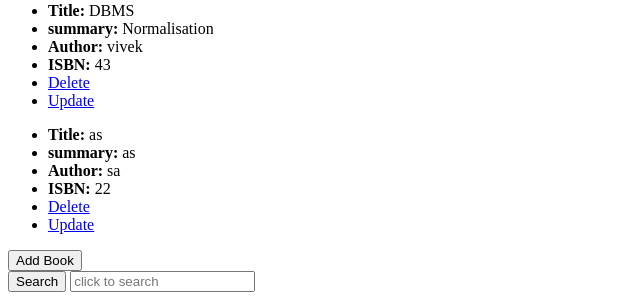
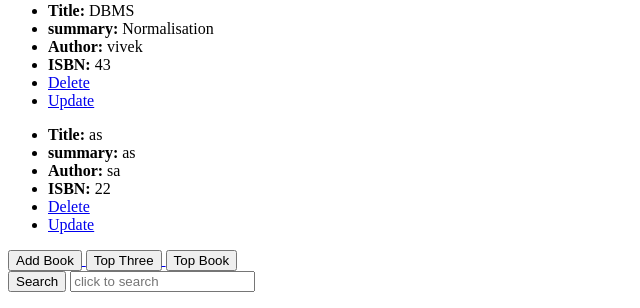
Before and after one commit to vivekyadav07/Library-app, a Django app: page /booklist1/ in a window 1280 px wide. Shown: the part 1056-1364 px from the top of the page, without its empty margins (0-640 px from the left). Run offline with Django 3.2, Linux system fonts and the light colour scheme; data comes from the database, SQL or seed files in the repository; both versions use the stored data as it was after the commit.

Commit message:
final commit

```diff
--- a/book/admin.py
+++ b/book/admin.py
@@ -3,9 +3,8 @@ from django.contrib import admin
 # Register your models here.
 # Register your models here.
 from .models import *
-
+@admin.register(Book)
 class Bookadmin(admin.ModelAdmin):
 
 
  list_display =['title','author','isbn']
-admin.site.register(Book)
--- a/book/urls.py
+++ b/book/urls.py
@@ -6,7 +6,8 @@ from .views import SearchResultsListView
 urlpatterns = [
    path('' ,views.index),
    path('booklist1/',views.BookListView,name="booklist1"),
-
+   path('topval/',views.BookListView1,name="topval"),
+   path('top/',views.BookListView2,name="top"),
    path("add_book/", views.add_book, name="add_book"),
    path("update_data/<int:id>/", views.update_data, name='update_data'),
 
--- a/book/views.py
+++ b/book/views.py
@@ -4,8 +4,7 @@ from .forms import *
 from django.db.models import Q
 from django.views.generic import  ListView
 
-#from .forms import Bookform
-
+from django.db.models import Count
 #Create your views here.
 
 # HOME PAGE
@@ -16,27 +15,23 @@ def index(request):
 
 
 
-
-
 # VIEW THAT WILL RETURN LIST OF ALL BOOKS IN LIBRARY
 def BookListView(request):
     book_list = Book.objects.all()
     context ={'booklist':book_list}
-    # MODELNAME.objects.all() is used to get all objects i.e. tuples from database
     return render(request, 'book_list.html', context)
 
 
 
+
+
 #ADD BOOK
-
 def add_book(request):
     if request.method == "POST":
         title = request.POST['title']
         author = request.POST['author']
         summary = request.POST.get('summary')
         isbn = request.POST['isbn']
-
-
         books = Book.objects.create(title=title, author=author,summary=summary,isbn=isbn)
         books.save()
 
@@ -44,20 +39,20 @@ def add_book(request):
     return render(request, "add_book.html")
 
 
-  #UPDATE BOOK
-def update_data(request,id):
 
 
+
+#UPDATE BOOK
+def update_data(request,id):
     if request.method == "POST":
 
         pi=Book.objects.get(pk=id)
         fm =Bookform(request.POST,instance=pi)
         if fm.is_valid():
          fm.save()
+         return render(request, "update_data.html")
 
     else:
-
-
         pi=Book.objects.get(pk=id)
         fm =Bookform(instance=pi)
     return render (request,'update_data.html',{'form':fm})
@@ -68,7 +63,7 @@ def update_data(request,id):
 
 #DELETE BOOK
 
-def delete_book(request, myid):
+def delete_book( request,myid):
     books = Book.objects.filter(id=myid)
     books.delete()
     return redirect("/booklist1")
@@ -80,6 +75,30 @@ class SearchResultsListView(ListView):
 	model = Book
 	template_name = 'search_results.html'
 
-	def get_queryset(self): # new
+	def get_queryset(self):
 		query = self.request.GET.get('q')
 		return Book.objects.filter(Q(title__icontains=query) | Q(author__icontains=query))
+
+'''def topval(request):
+
+    Book.objects.values('id').annotate(title_count=Count('title')).order_by('-title_count')[:5]
+   # book_ids = Book.objects.filter(author=author).values_list('id', 'title').order_by('title')
+    top_records = (Book.objects.order_by('-title').filter(score__in=top_scores[:10]))'''
+
+#TOP THREE VALUE
+def BookListView1(request):
+   # book_list = Book.objects.all()
+    book_list = Book.objects.annotate(Count('isbn')).order_by('isbn__count')[:3]
+
+    #print(book_list)
+    context ={'booklist':book_list}
+    return render(request, 'top.html', context)
+
+#TOP VALUE
+def BookListView2(request):
+   # book_list = Book.objects.all()
+    book_list2 = Book.objects.annotate(Count('isbn')).order_by('isbn__count')[:1]
+
+    #print(book_list)
+    context ={'booklist':book_list2}
+    return render(request, 'top.html', context)
--- a/templates/book_list.html
+++ b/templates/book_list.html
@@ -22,7 +22,8 @@
 
 
     <a href="{% url 'add_book' %}">    <button type="submit" >Add Book</button> </a>
-
+    <a href="{% url 'topval' %}">    <button type="submit" >Top Three</button> </a>
+    <a href="{% url 'top' %}">    <button type="submit" >Top Book</button> </a>
 
 
     <form class="search" action="{% url 'search_results' %}"  method="get"  >
--- a/templates/search_results.html
+++ b/templates/search_results.html
@@ -8,8 +8,13 @@
             <p>Author: {{ every.author }}</p>
             <p>ISBN: {{ every.isbn }}</p>
         </div>
+
+
     {% empty %}
     <h5 >Nothing found :(</h5>
     {% endfor %}
+
+
     <a href="{% url 'booklist1' %}" class="btn btn-info">Back To list</a>
+
 {% endblock content %}
```
Also changed, not shown: templates/top.html (added, +21 -0 lines), db.sqlite3.
